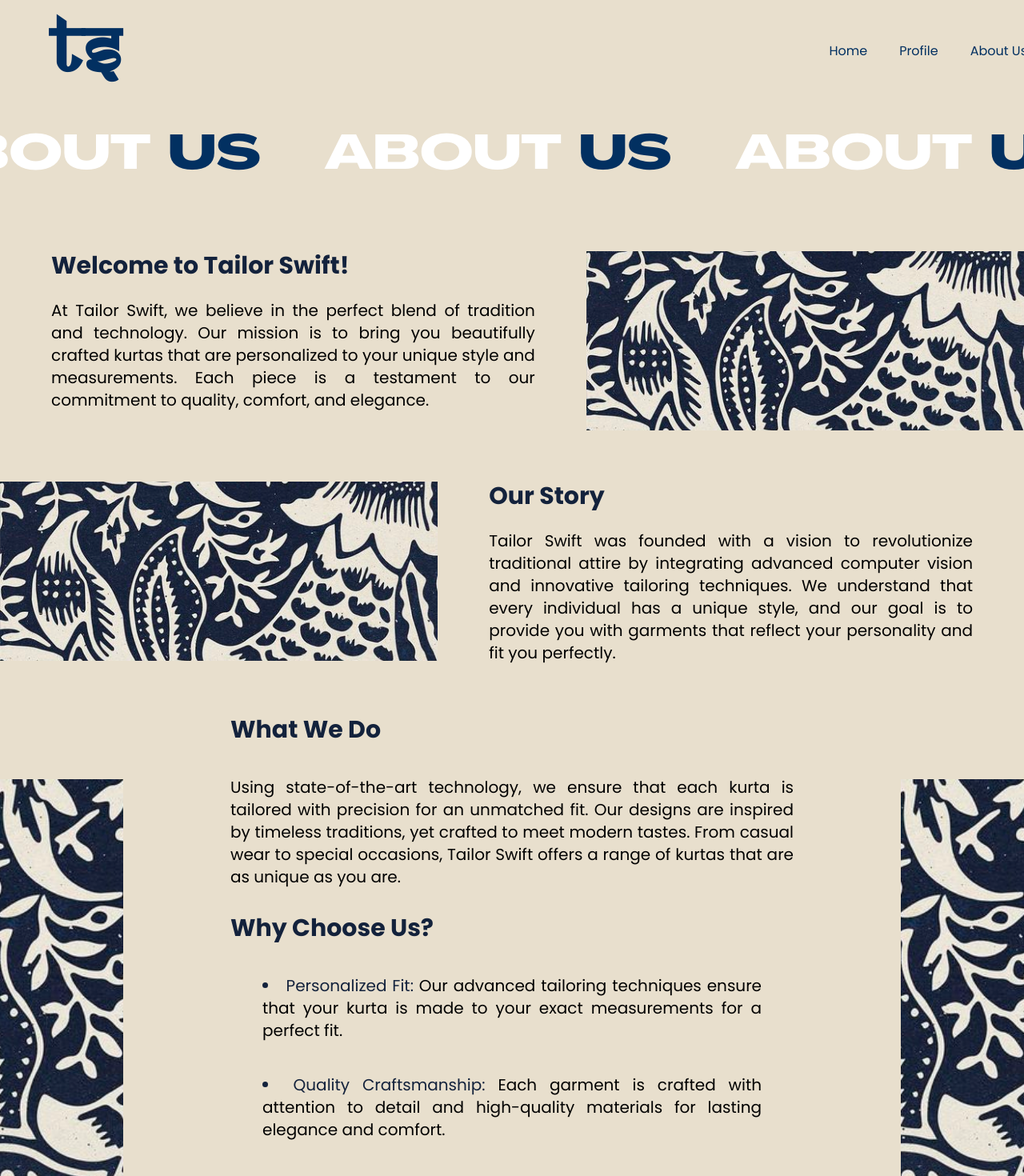
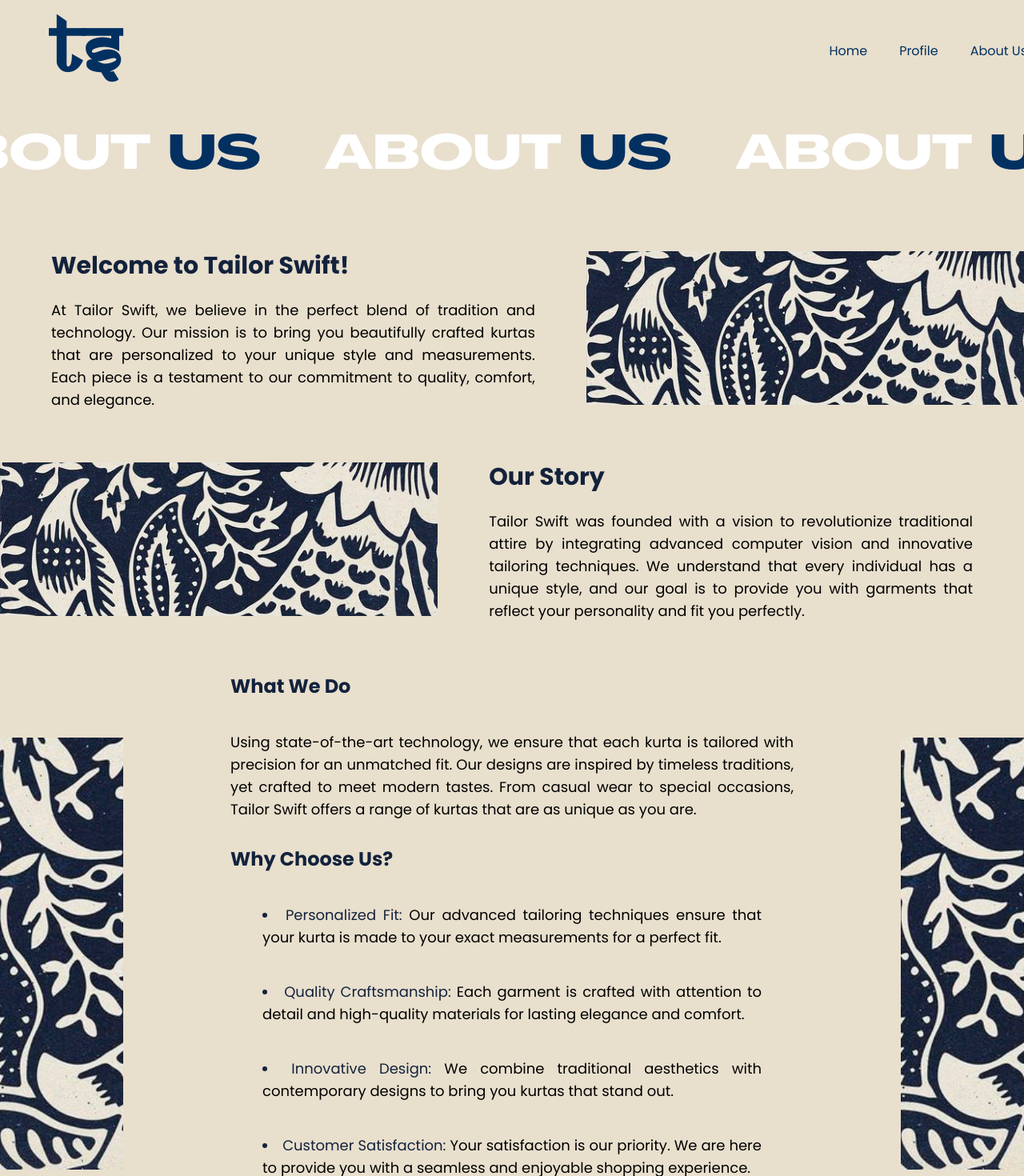
Before and after one commit to sanaaa15/capstone, a Next.js app: page /about in a window 1280 px wide. Shown: the top 1470 px of the page at 80% size. Built offline with nearby package versions, Linux system fonts and the light colour scheme.

Commit message:
About Page UI (Adjustments)

```diff
--- a/app/about/page.tsx
+++ b/app/about/page.tsx
@@ -14,16 +14,16 @@
           <div className="flex items-start -mr-16 mt-10">
             <div className="w-2/3 pr-16">
               <h2 className="text-3xl font-bold mb-6 text-navy">Welcome to Tailor Swift!</h2>
-              <p className='text-xl text-justify'>At Tailor Swift, we believe in the perfect blend of tradition and technology. Our mission is to bring you beautifully crafted kurtas that are personalized to your unique style and measurements. Each piece is a testament to our commitment to quality, comfort, and elegance.</p>
+              <p className='text-lg text-justify'>At Tailor Swift, we believe in the perfect blend of tradition and technology. Our mission is to bring you beautifully crafted kurtas that are personalized to your unique style and measurements. Each piece is a testament to our commitment to quality, comfort, and elegance.</p>
             </div>
-            <div className="w-[45%] h-56 bg-navy bg-cover bg-center flex-shrink-0" style={{ backgroundImage: "url('/about-page-pattern.jpg')" }}></div>
+            <div className="w-[45%] h-48 bg-navy bg-cover bg-center flex-shrink-0" style={{ backgroundImage: "url('/about-page-pattern.jpg')" }}></div>
           </div>
 
           <div className="flex items-start -ml-16">
-            <div className="w-[45%] bg-navy h-56 bg-cover bg-center flex-shrink-0" style={{ backgroundImage: "url('/about-page-pattern.jpg')" }}></div>
+            <div className="w-[45%] bg-navy h-48 bg-cover bg-center flex-shrink-0" style={{ backgroundImage: "url('/about-page-pattern.jpg')" }}></div>
             <div className="w-2/3 pl-16">
               <h2 className="text-3xl font-custom-3 font-bold text-navy mb-6">Our Story</h2>
-              <p className='text-xl text-justify'>Tailor Swift was founded with a vision to revolutionize traditional attire by integrating advanced computer vision and innovative tailoring techniques. We understand that every individual has a unique style, and our goal is to provide you with garments that reflect your personality and fit you perfectly.</p>
+              <p className='text-lg text-justify'>Tailor Swift was founded with a vision to revolutionize traditional attire by integrating advanced computer vision and innovative tailoring techniques. We understand that every individual has a unique style, and our goal is to provide you with garments that reflect your personality and fit you perfectly.</p>
             </div>
           </div>
 
@@ -31,13 +31,13 @@
             <div className="mt-20 w-[12%] bg-navy h-[540px] bg-cover bg-center flex-shrink-0" style={{ backgroundImage: "url('/about-page-pattern.jpg')" }}></div>
             <div className="w-3/5 px-8">
               <div className="mb-8">
-                <h2 className="text-3xl font-bold mb-6 text-navy">What We Do</h2>
-                <p className="text-xl text-justify mt-10">Using state-of-the-art technology, we ensure that each kurta is tailored with precision for an unmatched fit. Our designs are inspired by timeless traditions, yet crafted to meet modern tastes. From casual wear to special occasions, Tailor Swift offers a range of kurtas that are as unique as you are.</p>
+                <h2 className="text-2xl font-bold mb-6 text-navy">What We Do</h2>
+                <p className="text-lg text-justify mt-10">Using state-of-the-art technology, we ensure that each kurta is tailored with precision for an unmatched fit. Our designs are inspired by timeless traditions, yet crafted to meet modern tastes. From casual wear to special occasions, Tailor Swift offers a range of kurtas that are as unique as you are.</p>
               </div>
 
               <div className="mb-8">
-                <h2 className="text-3xl font-bold mb-6 text-navy">Why Choose Us?</h2>
-                <ul className="marker:text-navy list-disc list-inside text-xl text-justify m-10 space-y-10">
+                <h2 className="text-2xl font-bold mb-6 text-navy">Why Choose Us?</h2>
+                <ul className="marker:text-navy list-disc list-inside text-lg text-justify m-10 space-y-10">
                   <li><span className="text-navy">Personalized Fit:</span> Our advanced tailoring techniques ensure that your kurta is made to your exact measurements for a perfect fit.</li>
                   <li><span className="text-navy">Quality Craftsmanship:</span> Each garment is crafted with attention to detail and high-quality materials for lasting elegance and comfort.</li>
                   <li><span className="text-navy">Innovative Design:</span> We combine traditional aesthetics with contemporary designs to bring you kurtas that stand out.</li>
```
